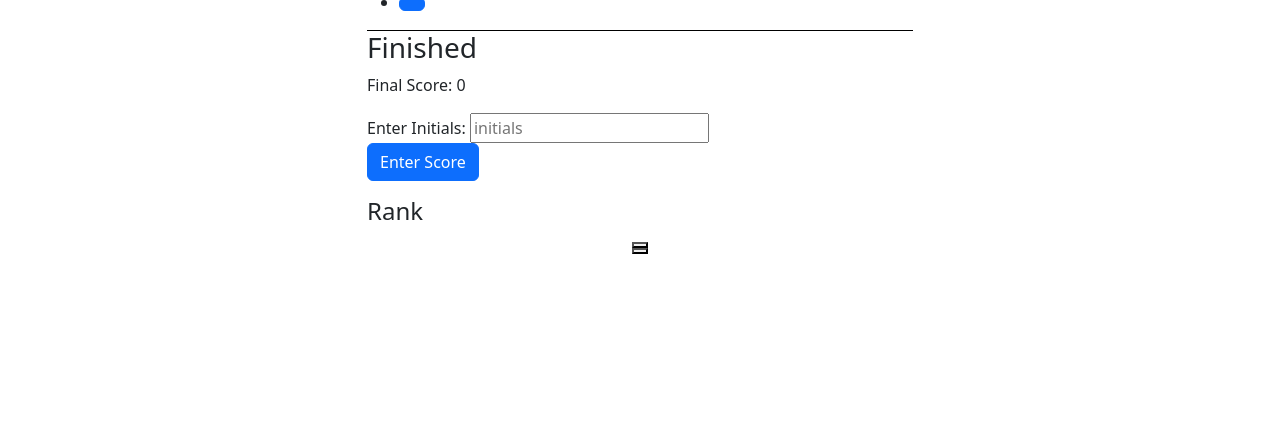
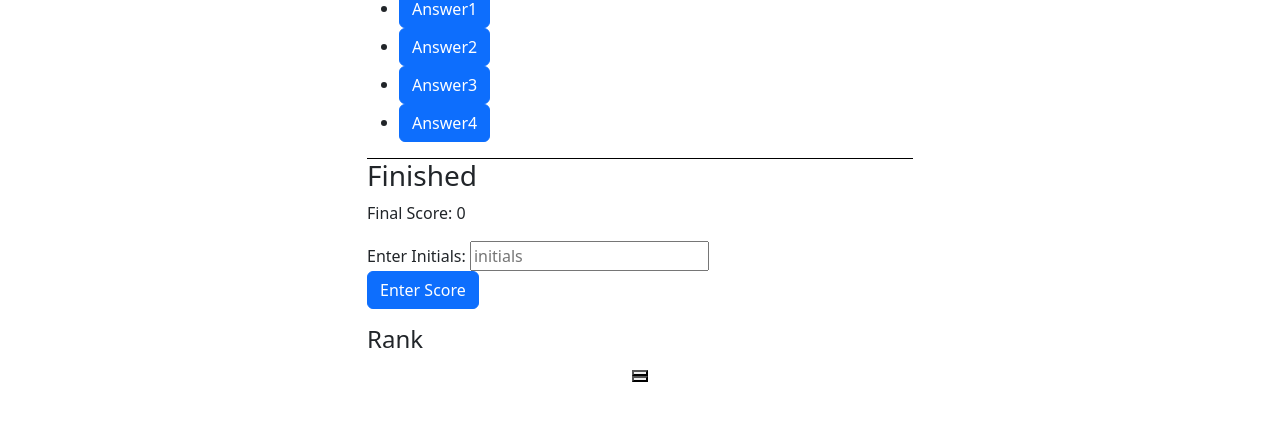
Before and after one commit to TaajL/04-Code-Quiz, a plain HTML site: page index.html in a window 1280 px wide. Shown: the part 352-800 px from the top of the page. Drawn offline with nearby package versions, Linux system fonts and the light colour scheme.

Commit message:
addedAnswBtn

```diff
--- a/index.html
+++ b/index.html
@@ -44,11 +44,13 @@
                     <div class="col-6">
                         <h2 id=" questions">Questions</h2>
                         <ul>
-                            <li><button id="answer1" value="0" class="btn btn-primary"></button></li>
+                            <li><button id="answer1" value="0" class="btn btn-primary answerBtn">Answer1</button></li>
+                            <li><button id="answer2" value="1" class="btn btn-primary answerBtn">Answer2</button></li>
+                            <li><button id="answer3" value="2" class="btn btn-primary answerBtn">Answer3</button></li>
+                            <li><button id="answer4" value="3" class="btn btn-primary answerBtn">Answer4</button></li>
                         </ul>
                         <div id="rightWrong"class="font-weight-light font-italic">
                             <div class="horizontal-line"></div>
-
                         </div>
                 </div>
             </div>
```
